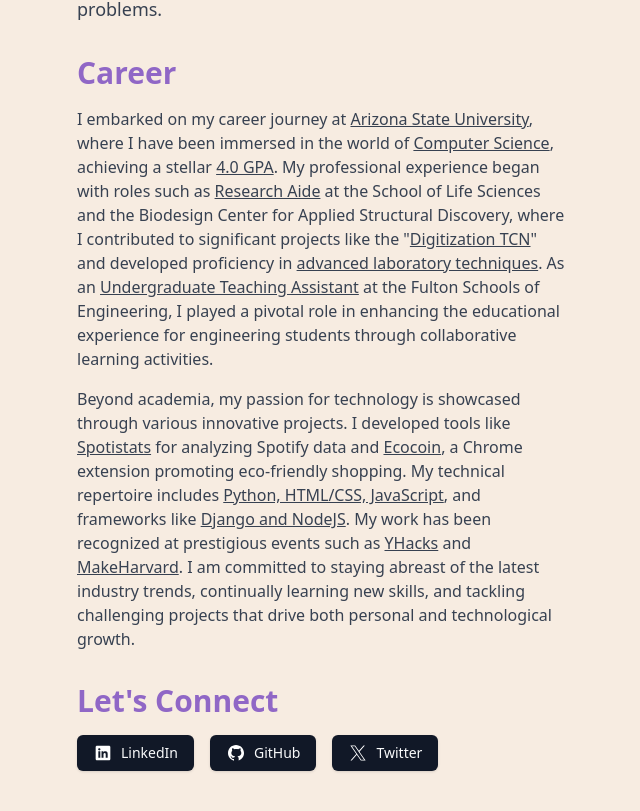
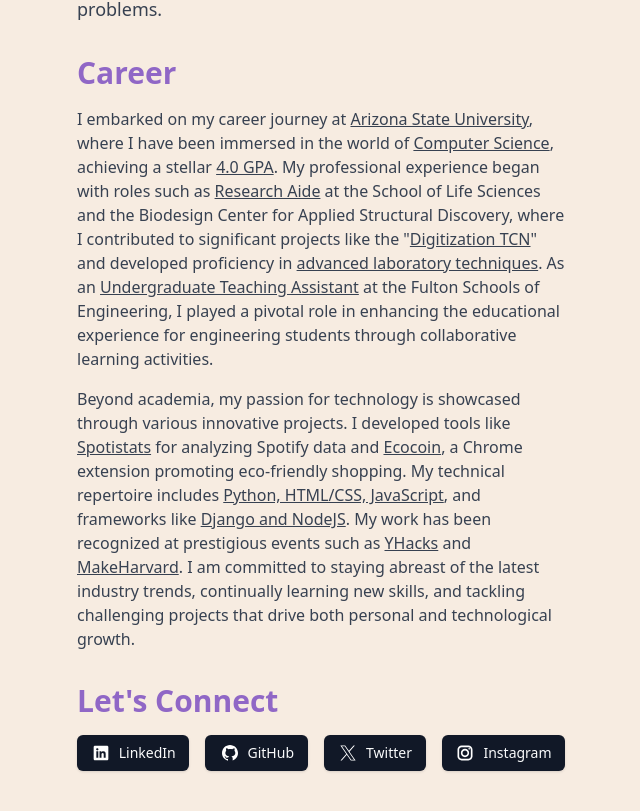
Before and after one commit to aroramrinaal/my-portfolio, a Next.js app: page /about in a window 1280 px wide. Shown: the part 514-1325 px from the top of the page, without its empty margins (51-691 px from the left). Built offline with nearby package versions, Linux system fonts and the light colour scheme.

Commit message:
refactor: Add Instagram link to About page

```diff
--- a/src/pages/about.tsx
+++ b/src/pages/about.tsx
@@ -61,6 +61,13 @@
                   <img src="/twitter-x-white.svg" alt="Twitter" className="w-5 h-5 mr-2" />
                   Twitter
                 </Link>
+                <Link
+                  href = "https://www.instagram.com/mri.ar/"
+                  className = "inline-flex items-center justify-center rounded-md bg-gray-900 px-4 py-2 text-sm font-medium text-gray-50 shadow transition-colors hover:bg-gray-900/90 focus-visible:outline-none focus-visible:ring-1 focus-visible:ring-gray-950 disabled:pointer-events-none disabled:opacity-50 dark:bg-gray-50 dark:text-gray-900 dark:hover:bg-gray-50/90 dark:focus-visible:ring-gray-300"
+                  >
+                  <img src="/instagram-white.svg" alt="Instagram" className="w-5 h-5 mr-2" />
+                  Instagram
+                  </Link>
               </div>
             </div>
           </div>
```
Also changed, not shown: public/instagram-white.svg (added).
